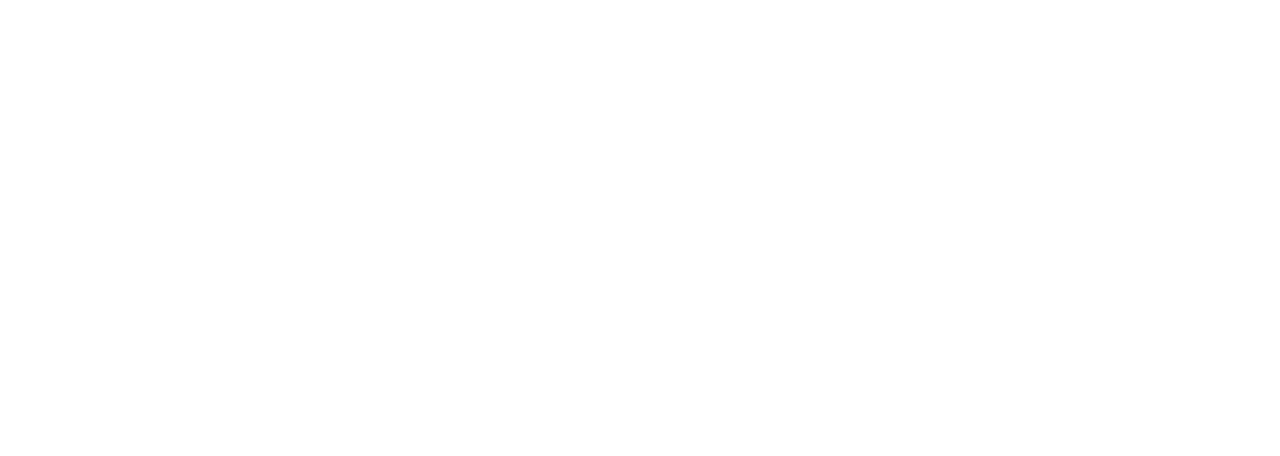
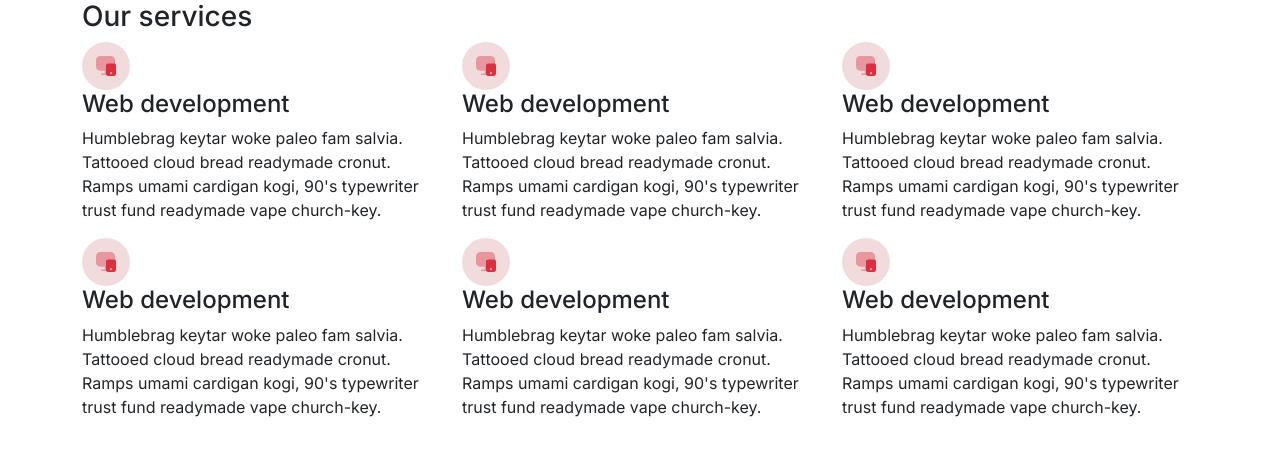
Before and after one commit to derkhadim/tuto-integration-dbe, a plain HTML site: page index.html in a window 1280 px wide. Drawn offline with Linux system fonts and the light colour scheme.

Commit message:
Add varibles css

```diff
--- a/css/main.css
+++ b/css/main.css
@@ -0,0 +1,16 @@
+:root {
+  --black: #031933;
+  --main-color: #EC2027;
+  --color-gray: #3E5167;
+  --color-light: #BBCFE7;
+}
+
+body {
+  font-family: 'Inter', sans-serif;
+  font-weight: 400;
+}
+
+h1, h2, h3, h4, , h5, h6 {
+  font-family: 'Poppins';
+  font-weight: 700;
+}
--- a/index.html
+++ b/index.html
@@ -24,5 +24,86 @@
 </head>
 <body>
 
+  <header class="header">
+  </header>
+
+  <main class="main">
+
+    <!-- Section -->
+    <section class="section">
+      <div class="container">
+        <h3>Our services</h3>
+
+        <div class="row">
+
+          <div class="col-lg-4 col-md-6 col-sm-12">
+            <div class="service">
+
+              <img src="images/web-dev.svg" alt="">
+
+              <div class="service-details">
+                <h4>Web development</h4>
+                <p>Humblebrag keytar woke paleo fam salvia. Tattooed cloud bread readymade cronut. Ramps umami cardigan kogi, 90's typewriter trust fund readymade vape church-key.</p>
+              </div>
+
+            </div>
+          </div>
+
+          <div class="col-lg-4 col-md-6 col-sm-12">
+            <div class="service">
+              <img src="images/web-dev.svg" alt="">
+              <div class="service-details">
+                <h4>Web development</h4>
+                <p>Humblebrag keytar woke paleo fam salvia. Tattooed cloud bread readymade cronut. Ramps umami cardigan kogi, 90's typewriter trust fund readymade vape church-key.</p>
+              </div>
+            </div>
+          </div>
+          <div class="col-lg-4 col-md-6 col-sm-12">
+            <div class="service">
+              <img src="images/web-dev.svg" alt="">
+              <div class="service-details">
+                <h4>Web development</h4>
+                <p>Humblebrag keytar woke paleo fam salvia. Tattooed cloud bread readymade cronut. Ramps umami cardigan kogi, 90's typewriter trust fund readymade vape church-key.</p>
+              </div>
+            </div>
+          </div>
+          <div class="col-lg-4 col-md-6 col-sm-12">
+            <div class="service">
+              <img src="images/web-dev.svg" alt="">
+              <div class="service-details">
+                <h4>Web development</h4>
+                <p>Humblebrag keytar woke paleo fam salvia. Tattooed cloud bread readymade cronut. Ramps umami cardigan kogi, 90's typewriter trust fund readymade vape church-key.</p>
+              </div>
+            </div>
+          </div>
+          <div class="col-lg-4 col-md-6 col-sm-12">
+            <div class="service">
+              <img src="images/web-dev.svg" alt="">
+              <div class="service-details">
+                <h4>Web development</h4>
+                <p>Humblebrag keytar woke paleo fam salvia. Tattooed cloud bread readymade cronut. Ramps umami cardigan kogi, 90's typewriter trust fund readymade vape church-key.</p>
+              </div>
+            </div>
+          </div>
+          <div class="col-lg-4 col-md-6 col-sm-12">
+            <div class="service">
+              <img src="images/web-dev.svg" alt="">
+              <div class="service-details">
+                <h4>Web development</h4>
+                <p>Humblebrag keytar woke paleo fam salvia. Tattooed cloud bread readymade cronut. Ramps umami cardigan kogi, 90's typewriter trust fund readymade vape church-key.</p>
+              </div>
+            </div>
+          </div>
+
+        </div>
+
+      </div>
+    </section>
+
+  </main>
+
+  <footer class="footer">
+  </footer>
+
 </body>
 </html>
```
